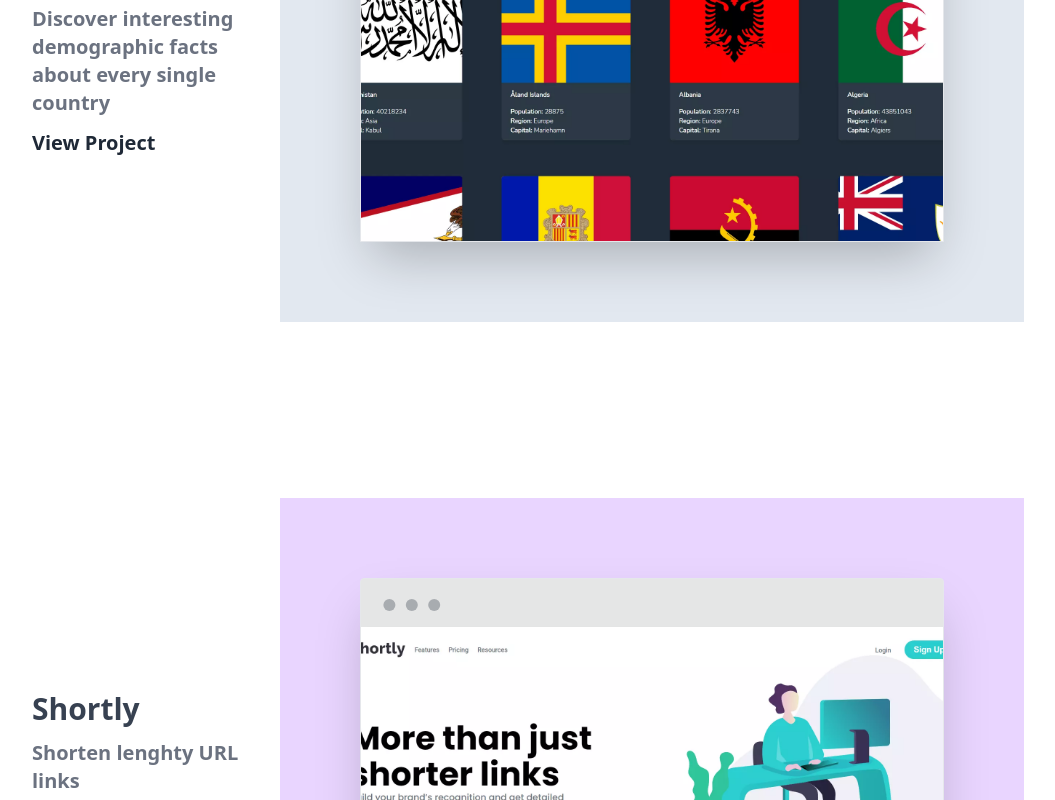
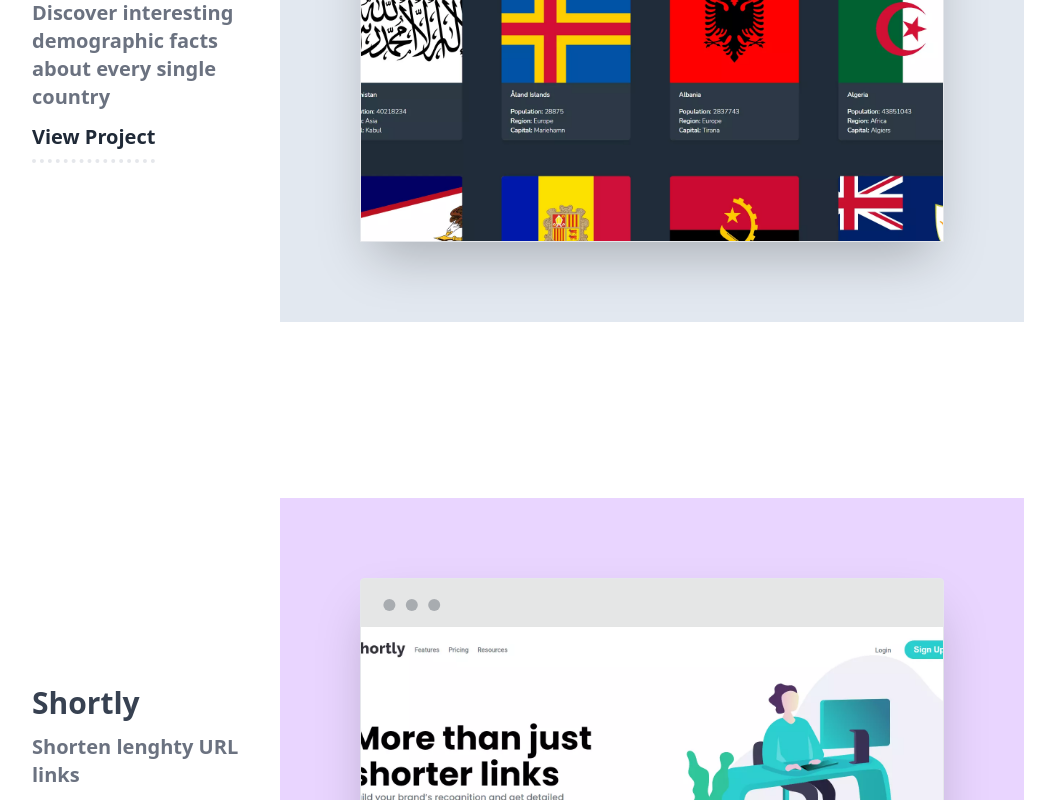
Before and after one commit to EdoriAtiri/Portfolio, an Angular app: page / in a window 1280 px wide. Shown: the part 940-1740 px from the top of the page, without its empty margins (112-1167 px from the left). Built offline with nearby package versions, Linux system fonts and the light colour scheme.

Commit message:
added border bottom to view-project btn & adjusted z-index issue with dark overlay

```diff
--- a/src/app/main/main.component.html
+++ b/src/app/main/main.component.html
@@ -61,9 +61,7 @@
         {{ project.description }}
       </p>
       <button
-        class="view sm:text-lg lg:text-xl font-bold relative w-fit after:absolute after:inset-0 after:transform after:-scale-y-50 after:transition-transform after:ease-linear after:duration-300 z-50 after:-z-10 dark:text-white  after:{{
-          project.color
-        }}"
+        class="view relative z-50 w-fit border-b-4 border-dotted pb-2 font-bold after:absolute after:inset-0 after:-z-10 after:-scale-y-50 after:transform after:transition-transform after:duration-300 after:ease-linear dark:border-white dark:text-white sm:text-lg lg:text-xl"
         (click)="onClickView(i)"
       >
         View Project
@@ -120,7 +118,7 @@
     <div
       *ngIf="project.toggle"
       (click)="closeDialog(i)"
-      class="fixed inset-0 bg-black opacity-25 dark:bg-gray-900"
+      class="fixed inset-0 z-40 bg-black opacity-25 dark:bg-gray-900"
     ></div>
   </div>
 
```
